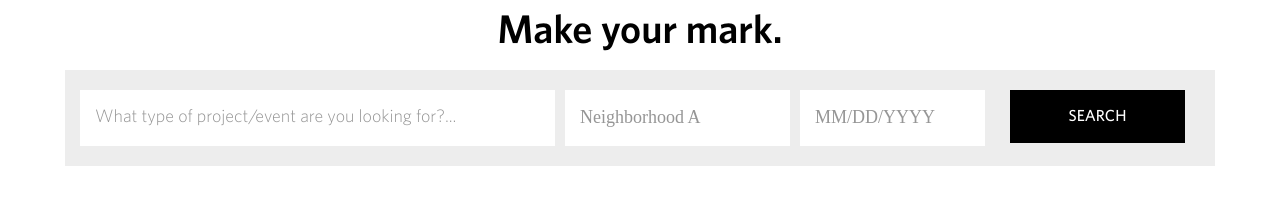
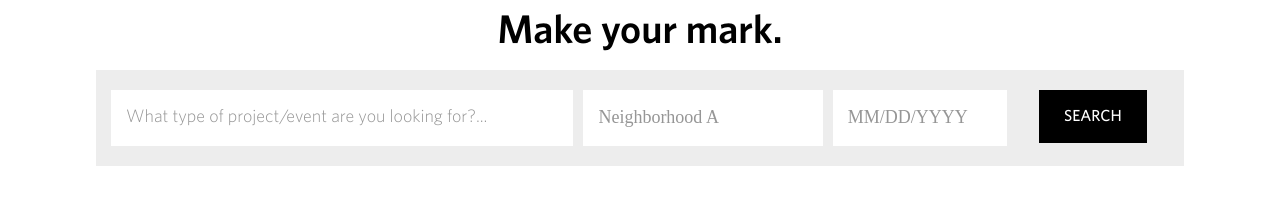
Before and after one commit to lindazhanghf/IMPRINT, an Angular app: page /home in a window 1280 px wide. Shown: the part 124-340 px from the top of the page. Built offline with nearby package versions, Linux system fonts and the light colour scheme; a web font is replaced by a local one.

Commit message:
responsive homepage

```diff
--- a/src/app/homepage/homepage.component.html
+++ b/src/app/homepage/homepage.component.html
@@ -1,8 +1,8 @@
 <h2 id="motto">Make your mark.</h2><br>
-<div class="col-lg-4 searchBar">
-  <input type="text" name="projectSearch2" placeholder="What type of project/event are you looking for?...">
-  <input type="text" name="neighSearch" placeholder="Neighborhood A">
-  <input type="text" name="dateSearch" placeholder="MM/DD/YYYY">
+<div class="col-lg-4" id="searchBar">
+  <input type="text" name="projectSearch2" id="projectSearch2" placeholder="What type of project/event are you looking for?...">
+  <input type="text" name="neighSearch" name="neighSearch" placeholder="Neighborhood A">
+  <input type="text" name="dateSearch" id="dateSearch" placeholder="MM/DD/YYYY">
   <button>SEARCH</button>
 </div>
 
--- a/src/styles.css
+++ b/src/styles.css
@@ -123,17 +123,17 @@ div.col-lg-4 {
 }
 .col-lg-4 input[name="projectSearch2"] {
     margin-left: 15px;
-    width: 475px;
+    width: 42.5%;
     font-family: 'whitneyHTF-light';
 }
 .col-lg-4 input[name="neighSearch"] {
-    width: 225px;
+    width: 22%;
 }
 .col-lg-4 input[name="dateSearch"] {
-    width: 185px;
+    width: 16%;
 }
 .col-lg-4 button {
-    width: 175px;
+    width: 10%;
     margin-right: 15px;
     background-color: #000000;
     color: #fff;
@@ -146,9 +146,6 @@ div.col-lg-4 {
     margin-top: 50px;
     margin-left: 20px;
     font-family: "whitneyHTF-medium";
-}
-h1.trendingHeader {
-  margin-top: 150px;
 }
 .grid .grid-pad {
     text-align: center;
@@ -371,11 +368,14 @@ div.progress-bars p {
   div.col-1-4[_ngcontent-c1] {
     width: 100%;
   }
-/*  .searchBar {
-    width: 100%;
-  }*/
   nav {
     width: 150%;
+  }
+  #searchBar, #motto {
+    display: none;
+  }
+  h1.trendingHeader {
+    margin-top: 15px;
   }
 }
 @media (min-width: 550px) {
@@ -397,8 +397,15 @@ div.progress-bars p {
   #aboutNav {
     display: inline-block;
   }
-  div.col-1-4[_ngcontent-c1] {
-    width: 33.33%;
+  h1.trendingHeader {
+  margin-top: 150px;
+  }
+  #motto {
+    display: block;
+  }
+  #searchBar {
+    display: block;
+    width: 85%;
   }
 }
 @media (min-width: 950px) {
@@ -406,3 +413,5 @@ div.progress-bars p {
     display: inline-block;
   }
 }
+@media (min-width: 950px) {
+}
```
